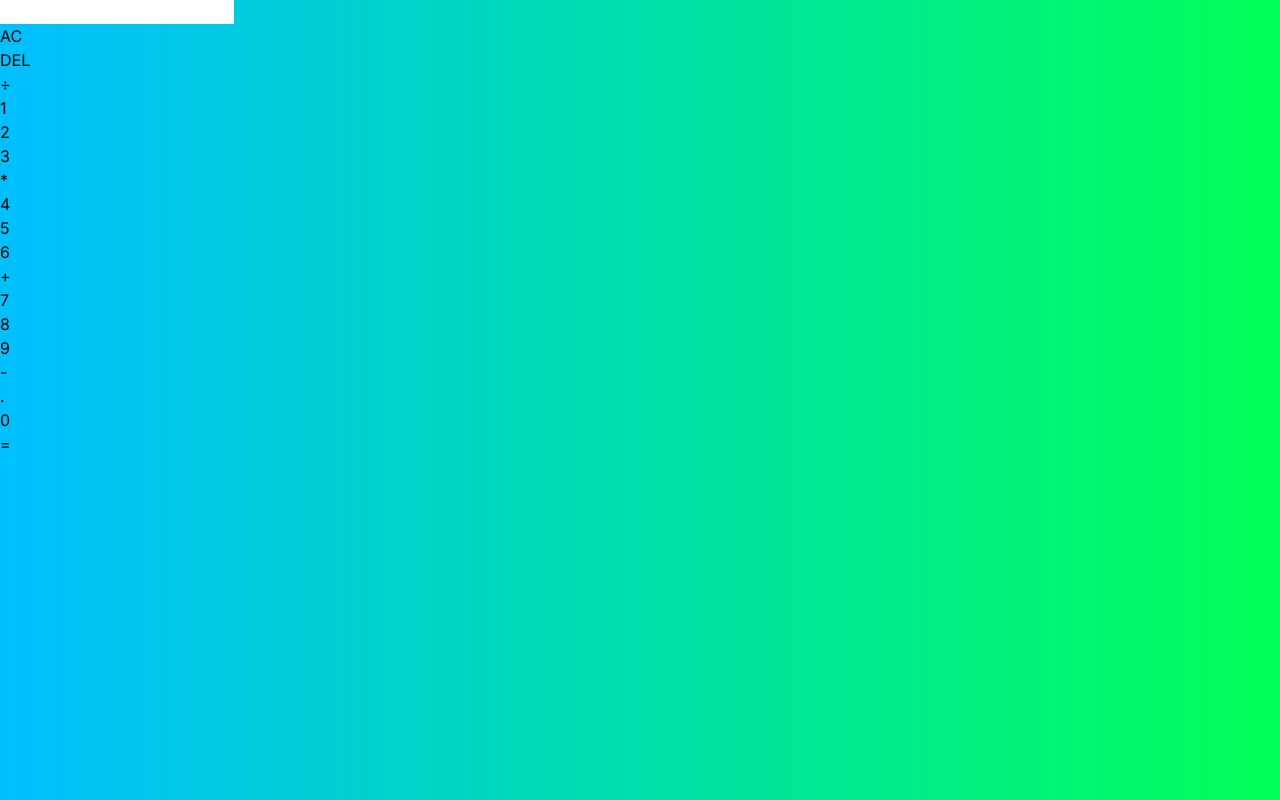
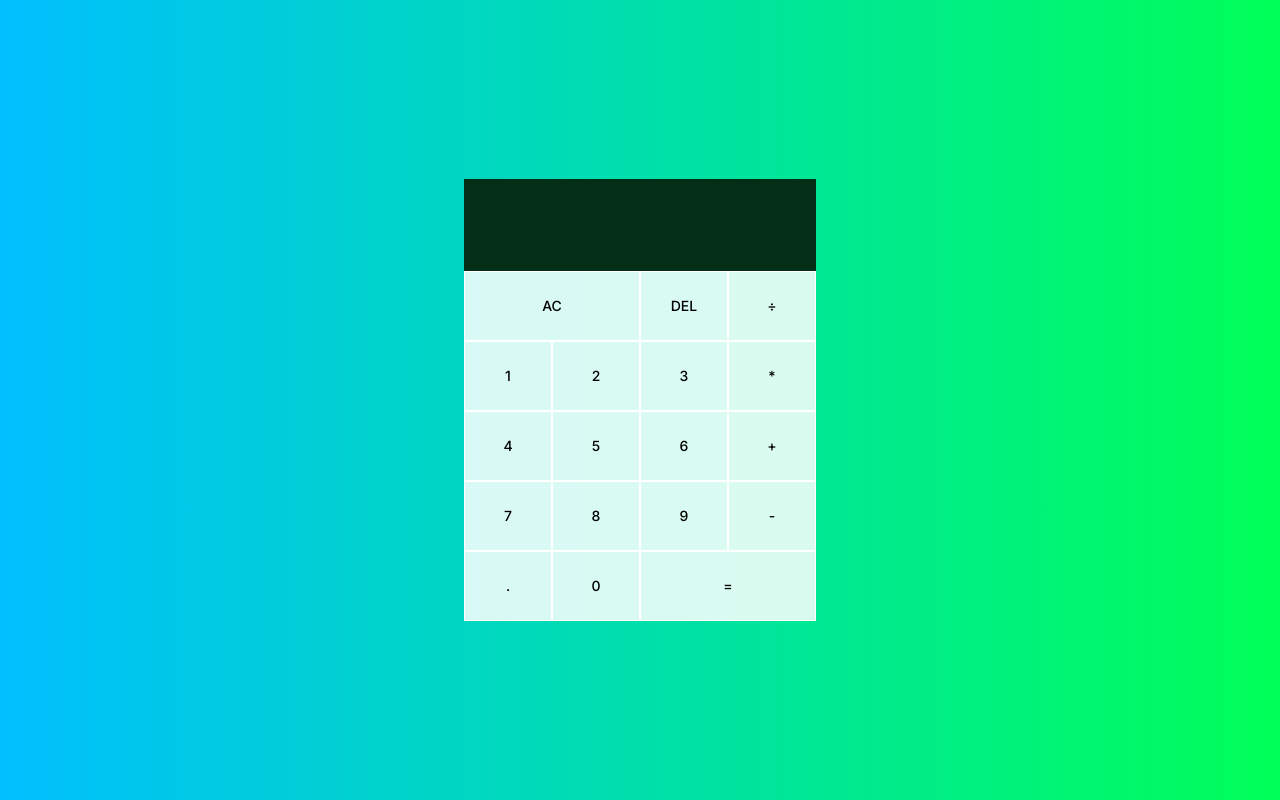
Before and after one commit to Rahel-Temesgen/advanced-calculator-project, a website: page public/index.html in a window 1280 px wide. Drawn offline with nearby package versions, Linux system fonts and the light colour scheme; files that its build step writes are made by us from their sources.

Commit message:
update tailwind config and build

```diff
--- a/dist/index.html
+++ b/public/index.html
@@ -4,7 +4,7 @@
     <meta charset="UTF-8">
     <meta name="viewport" content="width=device-width, initial-scale=1.0">
     <title>Advanced Calcutator</title>
-    <link rel="stylesheet" href="output.css">
+    <link rel="stylesheet" href="../dist/output.css">
     <link href="https://fonts.googleapis.com/css2?family=Inter:ital,opsz,wght@0,14..32,100..900;1,14..32,100..900&display=swap" rel="stylesheet">
 </head>
 <body>
--- a/tailwind.config.js
+++ b/tailwind.config.js
@@ -1,6 +1,8 @@
 /** @type {import('tailwindcss').Config} */
 module.exports = {
-  content: ["./src/**/*.{html,js}"],
+  content: ["./src/**/*.{css,js}",
+    "./public/**/*.{html,js}"
+  ],
   theme: {
     extend: {
       colors: {
```
Also changed, not shown: public/script.js (renamed from dist/script.js).
